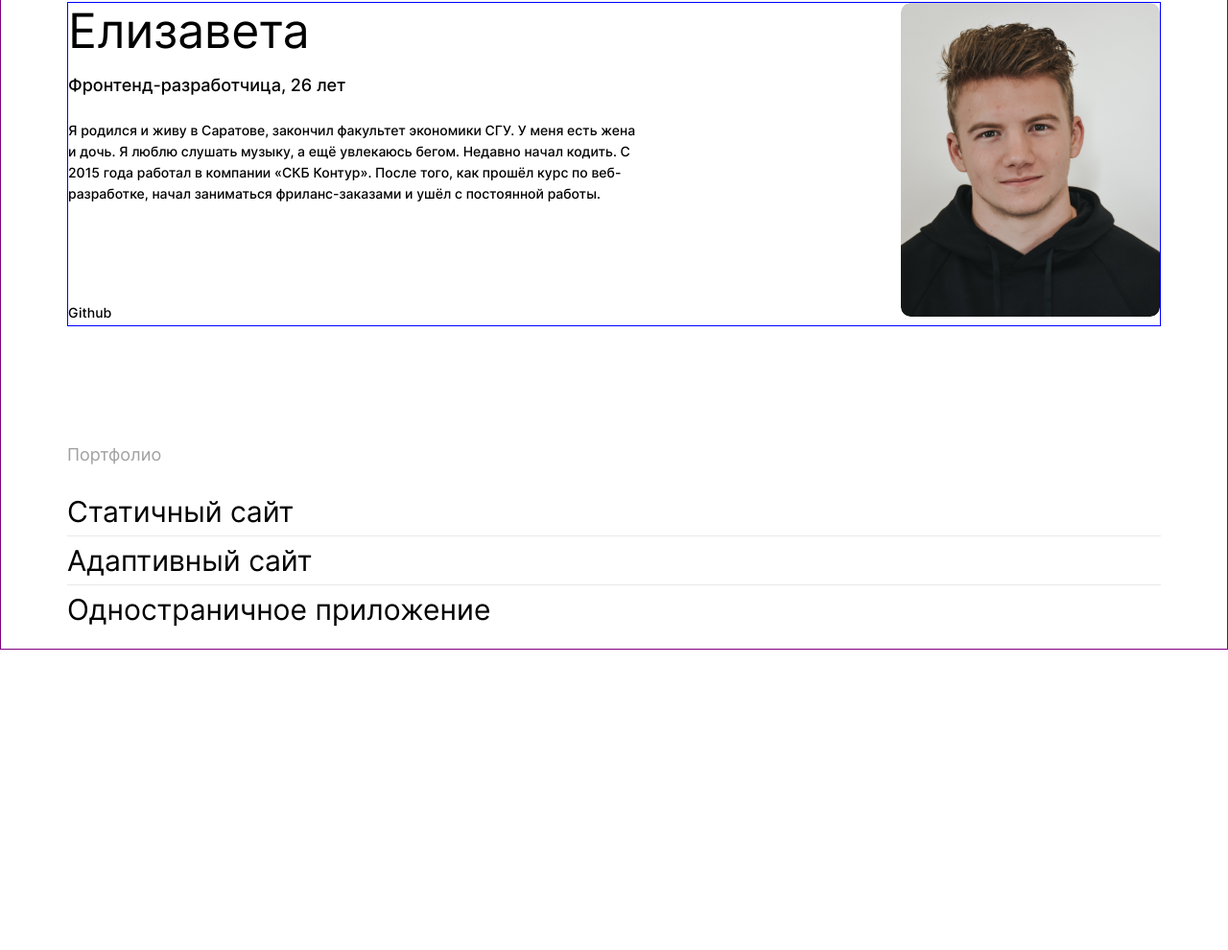
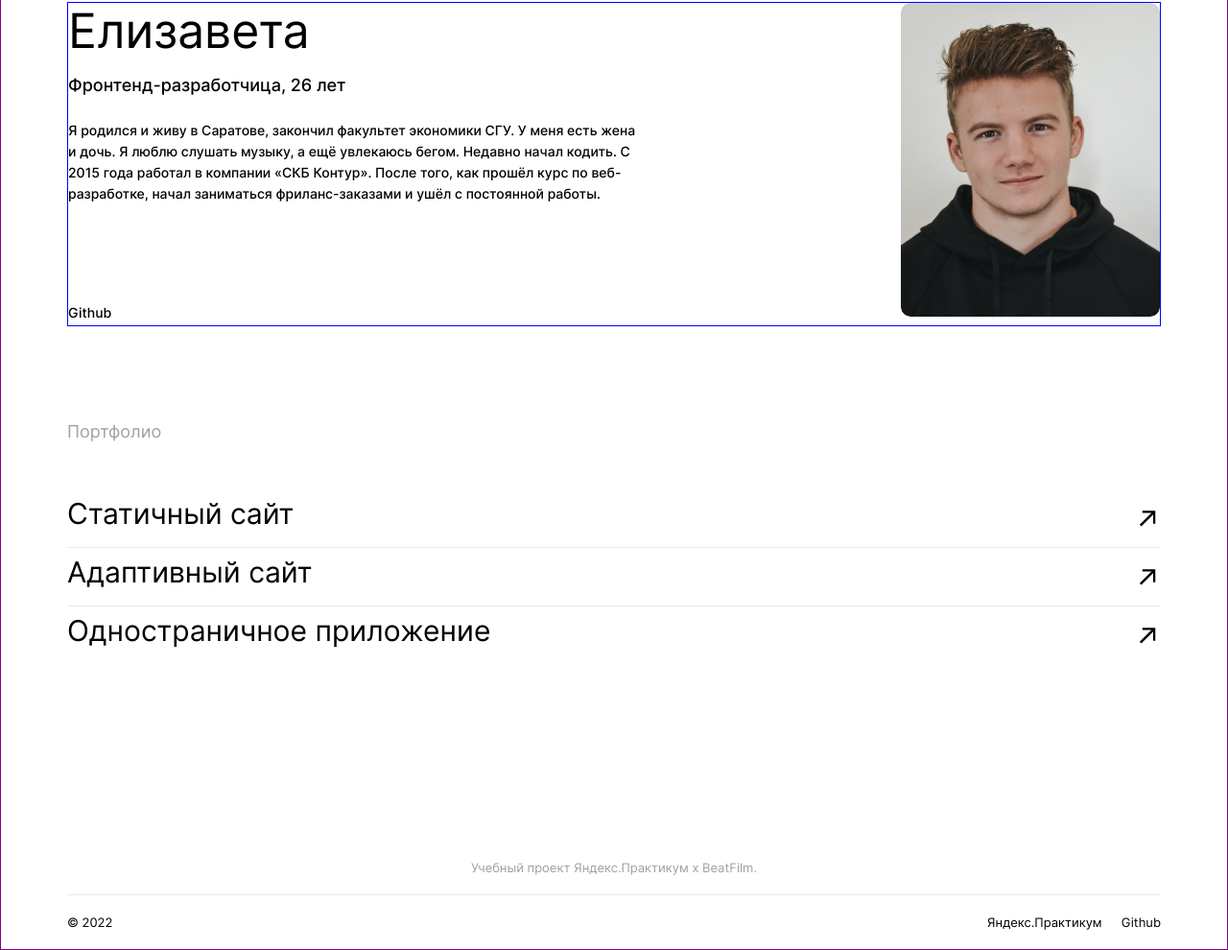
Before and after one commit to KarasikLizl/movies-explorer-frontend, a React app: page / in a window 1280 px wide. Shown: the part 2101-3091 px from the top of the page at 96% size. Before the commit the page ends 2778 px from the top, so only its background shows below. Built offline with nearby package versions, Linux system fonts and the light colour scheme; a web font is replaced by a local one.

Commit message:
Компонент main и footer

```diff
--- a/src/components/Footer/Footer.css
+++ b/src/components/Footer/Footer.css
@@ -0,0 +1,41 @@
+.footer {
+  margin: 0 auto;
+  padding-top: 79px;
+  font-size: 13px;
+  line-height: 16px;
+  font-weight: 400;
+}
+
+.footer__caption {
+  color: #A0A0A0;
+  text-align: center;
+  margin-bottom: 20px;
+  margin-top: 0;
+}
+
+.footer__section {
+  display: flex;
+  flex-direction: row;
+  max-width: 1140px;
+  margin: 0 auto;
+  border-top: 1px solid #E8E8E8;
+  color: #000;
+  justify-content: space-between;
+  align-items: center;
+}
+
+.footer__list {
+  display: flex;
+  flex-direction: row;
+  list-style: none;
+  padding: 0;
+}
+
+.footer__item {
+  margin-left: 20px;
+}
+
+.footer__data {
+  margin-top: 20px;
+  margin-bottom: 20px;
+}
--- a/src/components/Footer/Footer.js
+++ b/src/components/Footer/Footer.js
@@ -0,0 +1,14 @@
+function Footer() {
+  return <footer className='footer'>
+    <p className='footer__caption'>Учебный проект Яндекс.Практикум х BeatFilm.</p>
+    <div className='footer__section'>
+      <p className='footer__data'>© 2022</p>
+      <ul className='footer__list'>
+        <li className='footer__item'>Яндекс.Практикум</li>
+        <li className='footer__item'>Github</li>
+      </ul>
+    </div>
+  </footer>;
+}
+
+export default Footer;
--- a/src/components/Header/Header.js
+++ b/src/components/Header/Header.js
@@ -1,4 +1,3 @@
-import './Header';
 import React from 'react';
 import { Link } from "react-router-dom";
 import logo from '../../images/logo.svg';
--- a/src/components/Main/Main.js
+++ b/src/components/Main/Main.js
@@ -3,6 +3,7 @@ import Promo from '../Promo/Promo';
 import AboutProject from '../AboutProject/AboutProject';
 import Tech from '../Techs/Techs';
 import Portfolio from '../Portfolio/Portfolio';
+import Footer from '../Footer/Footer';
 
 function Main() {
   return (
@@ -11,6 +12,7 @@ function Main() {
       <AboutProject></AboutProject>
       <Tech></Tech>
       <Portfolio></Portfolio>
+      <Footer></Footer>
     </main>
   )
 };
--- a/src/components/Portfolio/Portfolio.css
+++ b/src/components/Portfolio/Portfolio.css
@@ -67,6 +67,7 @@
   list-style: none;
   padding: 0;
   margin-top: 100px;
+  margin-bottom: 125px;
 }
 
 .portfolio__item {
@@ -76,6 +77,7 @@
   border-bottom: 1px solid #E8E8E8;
   display: flex;
   flex-direction: row;
+  justify-content: space-between;
 }
 
 .portfolio__item_no-line {
@@ -87,9 +89,26 @@
   line-height: 20px;
   font-weight: 400;
   color: #A0A0A0;
+  margin-bottom: 50px;
+  margin-top: 0;
 }
 
 .portfolio__item-link {
   text-decoration: none;
   color: #000;
+  opacity: 1;
+  transition: opacity .2s ease-in;
 }
+
+.portfolio__item-link:hover {
+  opacity: .7;
+  cursor: pointer;
+}
+
+.portfolio__item-img {
+  width: 29px;
+  height: 60px;
+  background-image: url('../../images/arrow.svg');
+  background-position: center;
+  background-repeat: no-repeat;
+}
--- a/src/index.css
+++ b/src/index.css
@@ -8,3 +8,5 @@
 @import url('./components/AboutProject/AboutProject');
 @import url('./components/Techs/Techs');
 @import url('./components/Portfolio/Portfolio');
+
+@import url('./components/Footer/Footer');
```
Also changed, not shown: src/components/Movies/Movies.js (+9 -0 lines), src/images/arrow.svg (added).
